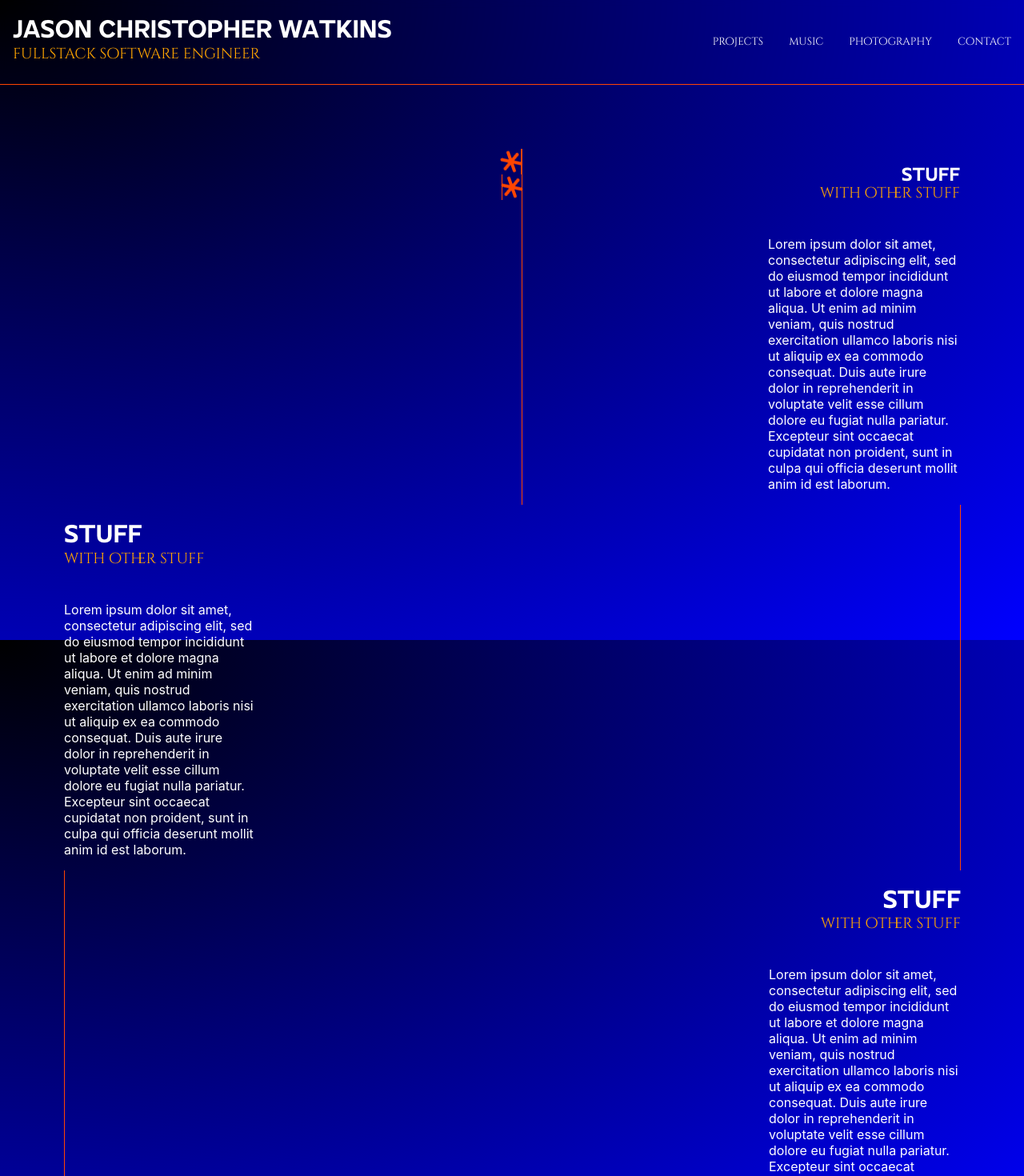
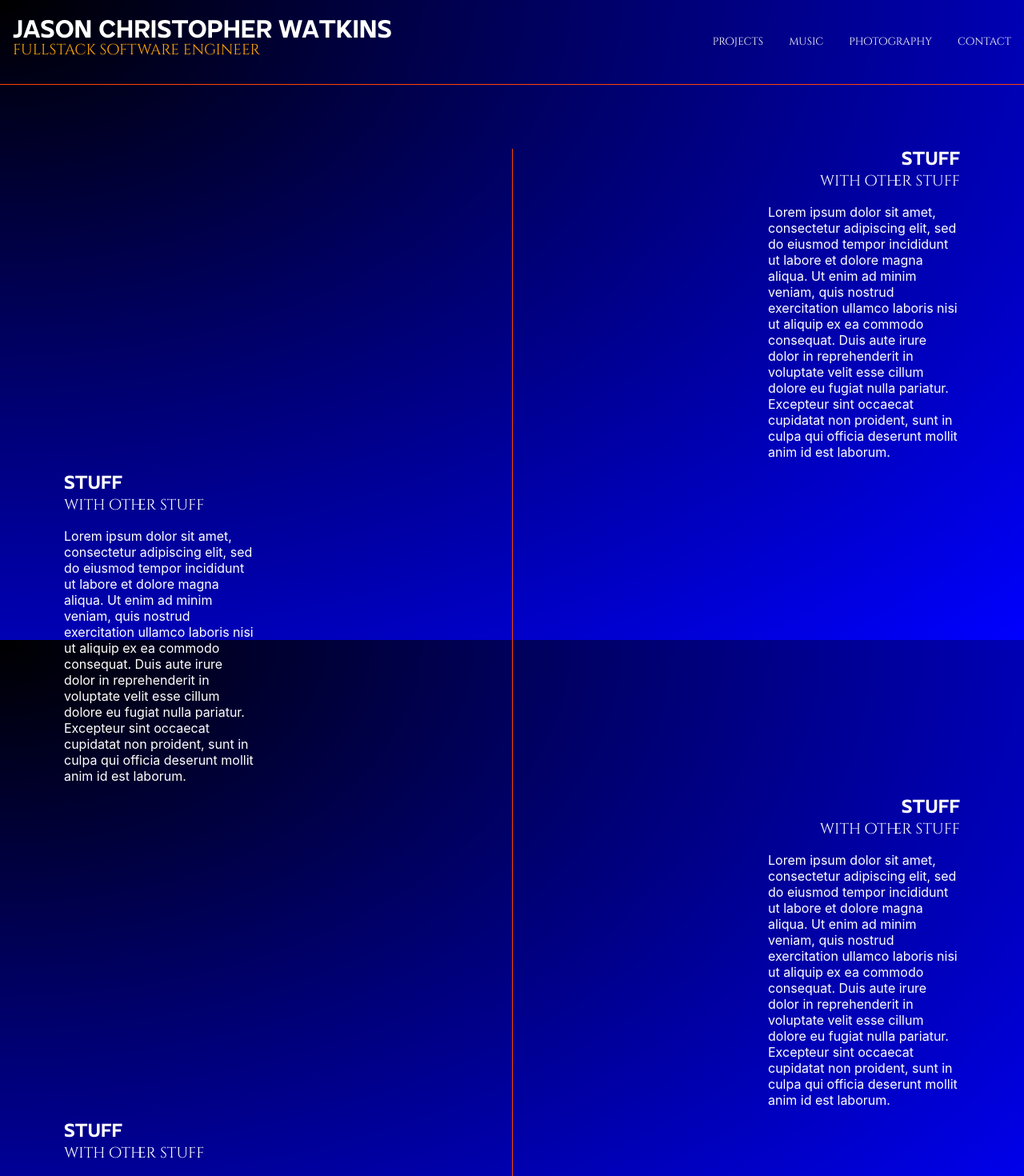
Before and after one commit to Jwatkins1138/personal-site, a React (Create React App) app: page / in a window 1280 px wide. Shown: the top 1470 px of the page at 80% size. Built offline with nearby package versions, Linux system fonts and the light colour scheme.

Commit message:
style check

```diff
--- a/src/components/Main.js
+++ b/src/components/Main.js
@@ -5,28 +5,36 @@ const Main = () => {
     <main>
       <section className='main-section'>
         <div className='filler'></div>
-        <VDivider />
         <div className='test-main-left'>
-          <h1>STUFF</h1>
-          <h3 className='sub-title'>with other stuff</h3>
+          <h2>STUFF</h2>
+          <h3 className=''>with other stuff</h3>
           <p>Lorem ipsum dolor sit amet, consectetur adipiscing elit, sed do eiusmod tempor incididunt ut labore et dolore magna aliqua. Ut enim ad minim veniam, quis nostrud exercitation ullamco laboris nisi ut aliquip ex ea commodo consequat. Duis aute irure dolor in reprehenderit in voluptate velit esse cillum dolore eu fugiat nulla pariatur. Excepteur sint occaecat cupidatat non proident, sunt in culpa qui officia deserunt mollit anim id est laborum.</p>
         </div>
       </section>
+      <section className='main-section'>
         <div className='test-main-right'>
-        <h1>STUFF</h1>
-        <h3 className='sub-title'>with other stuff</h3>
+          <h2>STUFF</h2>
+          <h3 className=''>with other stuff</h3>
           <p>Lorem ipsum dolor sit amet, consectetur adipiscing elit, sed do eiusmod tempor incididunt ut labore et dolore magna aliqua. Ut enim ad minim veniam, quis nostrud exercitation ullamco laboris nisi ut aliquip ex ea commodo consequat. Duis aute irure dolor in reprehenderit in voluptate velit esse cillum dolore eu fugiat nulla pariatur. Excepteur sint occaecat cupidatat non proident, sunt in culpa qui officia deserunt mollit anim id est laborum.</p>
         </div>
+        <div className='filler'></div>
+      </section>
+      <section className='main-section'>
+        <div className='filler'></div>
         <div className='test-main-left'>
-        <h1>STUFF</h1>
-        <h3 className='sub-title'>with other stuff</h3>
+          <h2>STUFF</h2>
+          <h3 className=''>with other stuff</h3>
           <p>Lorem ipsum dolor sit amet, consectetur adipiscing elit, sed do eiusmod tempor incididunt ut labore et dolore magna aliqua. Ut enim ad minim veniam, quis nostrud exercitation ullamco laboris nisi ut aliquip ex ea commodo consequat. Duis aute irure dolor in reprehenderit in voluptate velit esse cillum dolore eu fugiat nulla pariatur. Excepteur sint occaecat cupidatat non proident, sunt in culpa qui officia deserunt mollit anim id est laborum.</p>
         </div>
+      </section>
+      <section className='main-section'>
         <div className='test-main-right'>
-        <h1>STUFF</h1>
-        <h3 className='sub-title'>with other stuff</h3>
+          <h2>STUFF</h2>
+          <h3 className=''>with other stuff</h3>
           <p>Lorem ipsum dolor sit amet, consectetur adipiscing elit, sed do eiusmod tempor incididunt ut labore et dolore magna aliqua. Ut enim ad minim veniam, quis nostrud exercitation ullamco laboris nisi ut aliquip ex ea commodo consequat. Duis aute irure dolor in reprehenderit in voluptate velit esse cillum dolore eu fugiat nulla pariatur. Excepteur sint occaecat cupidatat non proident, sunt in culpa qui officia deserunt mollit anim id est laborum.</p>
         </div>
+        <div className='filler'></div>
+      </section>
 
     </main>
   )
--- a/src/components/VDivider.js
+++ b/src/components/VDivider.js
@@ -4,8 +4,8 @@ import { faAsterisk } from "@fortawesome/free-solid-svg-icons";
 const VDivider = () => {
   return (
     <div className='v-div'>
-      <div className='v-top'><FontAwesomeIcon className='does-spin' icon={faAsterisk} size='2x' /></div>
-      <div className='v-bottom'><FontAwesomeIcon className='does-spin' icon={faAsterisk} size='2x' /></div>
+      <div className='v-top'><FontAwesomeIcon className='' icon={faAsterisk} size='2x' /></div>
+      <div className='v-bottom'><FontAwesomeIcon className='' icon={faAsterisk} size='2x' /></div>
     </div>
   )
 }
--- a/src/index.css
+++ b/src/index.css
@@ -3,7 +3,7 @@ body {
   font-family: -apple-system, BlinkMacSystemFont, 'Segoe UI', 'Roboto', 'Oxygen',
     'Ubuntu', 'Cantarell', 'Fira Sans', 'Droid Sans', 'Helvetica Neue',
     sans-serif;
-  -webkit-font-smoothing: antialiased;
+  -webkit-font-smoothing: subpixel-antialiased;
   -moz-osx-font-smoothing: grayscale;
   height: auto;
   overflow-y: scroll;
@@ -22,7 +22,8 @@ html {
   background-repeat: no-repeat;
   color: white;
   height: 100%;
-  margin: 0
+  margin: 0;
+  scroll-behavior: smooth;
 }
 
 code {
@@ -62,6 +63,7 @@ code {
   animation-iteration-count: infinite;
   animation-delay: none;
   animation-timing-function: linear;
+  backface-visibility: hidden;
 }
 
 ::-webkit-scrollbar {
@@ -80,6 +82,11 @@ h1 {
   font-family: 'mollen';
 }
 
+h2 {
+  font-family: 'mollen';
+  margin: 0;
+}
+
 h3 {
   font-family: 'cinzel';
   margin: 0;
@@ -93,7 +100,9 @@ h5 {
 
 .sub-title {
   color: orange;
-  transform: translateY(-100%);
+  position: relative;
+  top: -30px;
+  backface-visibility: hidden;
 }
 
 .App {
```
Lines whose indentation alone changed are shown as unchanged.
